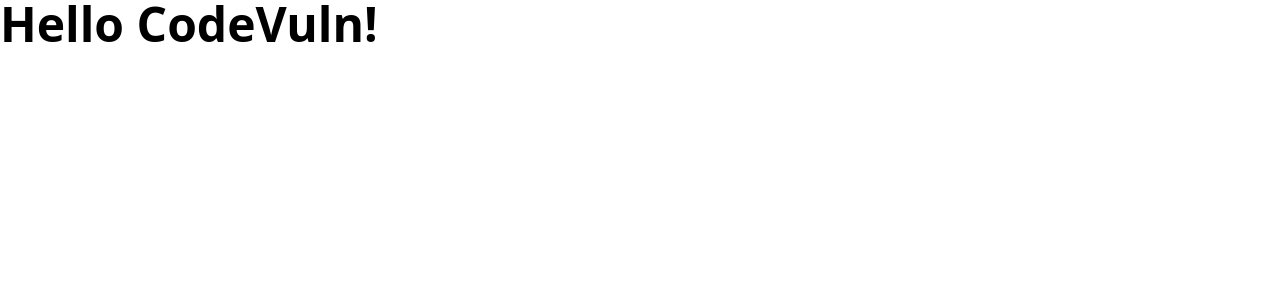
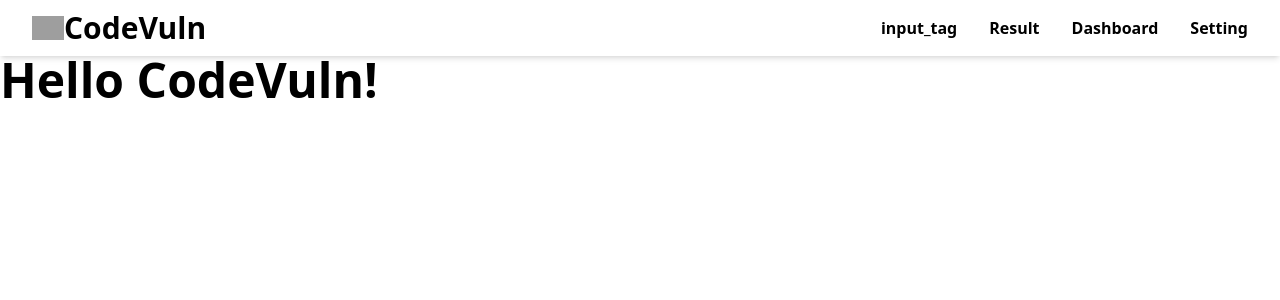
Before and after one commit to kigma00/2024_CCIT_codevuln, a Flask app: page / in a window 1280 px wide. Shown: the top 300 px of the page. Run offline with Flask 3, Linux system fonts and the light colour scheme; some libraries are stand-ins or nearby versions; grey boxes are pictures that could not be loaded.

Commit message:
Update index.html

```diff
--- a/web/templates/index.html
+++ b/web/templates/index.html
@@ -12,6 +12,31 @@
   </head>
 
   <body>
+    <header
+      class="w-screen h-14 bg-white flex justify-between items-center shadow shadow-md"
+    >
+      <a href="/" class="flex flex-row items-center mx-8">
+        <img src="static/codevuln.png" class="w-8" />
+        <p class="font-bold text-3xl">CodeVuln</p>
+      </a>
+      <div class="flex flex-row items-center mx-8 space-x-8">
+        <a
+          href="{{ url_for('input_tag_bp.input_tag') }}"
+          class="font-bold text2xl hover:text-blue-500"
+          >input_tag</a
+        >
+        <a href="/result" class="font-bold text2xl hover:text-blue-500"
+          >Result</a
+        >
+        <a href="/dashboard" class="font-bold text2xl hover:text-blue-500"
+          >Dashboard</a
+        >
+        <a href="/setting" class="font-bold text2xl hover:text-blue-500"
+          >Setting</a
+        >
+      </div>
+    </header>
+
     <div class="text-5xl font-bold">Hello CodeVuln!</div>
   </body>
 </html>
```
